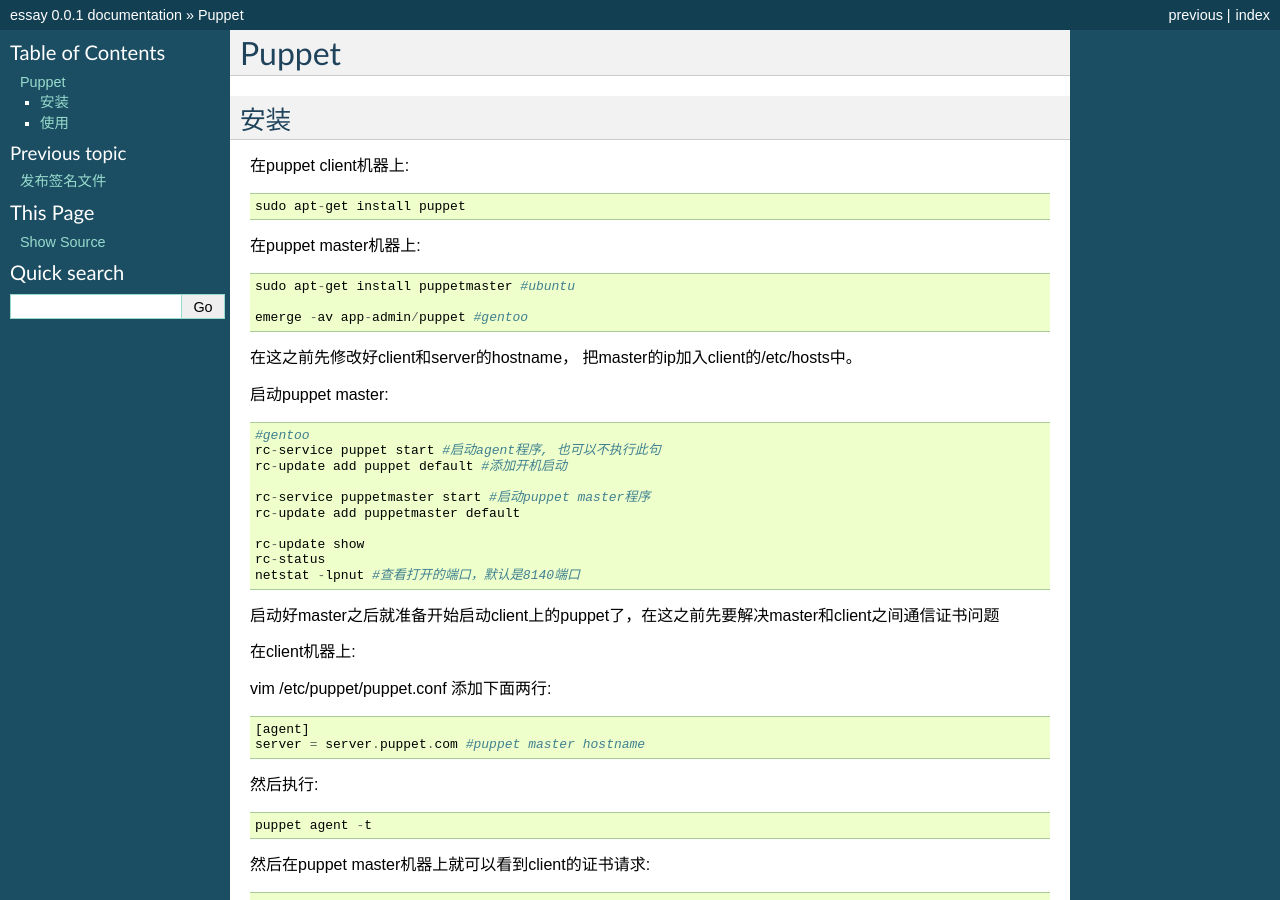
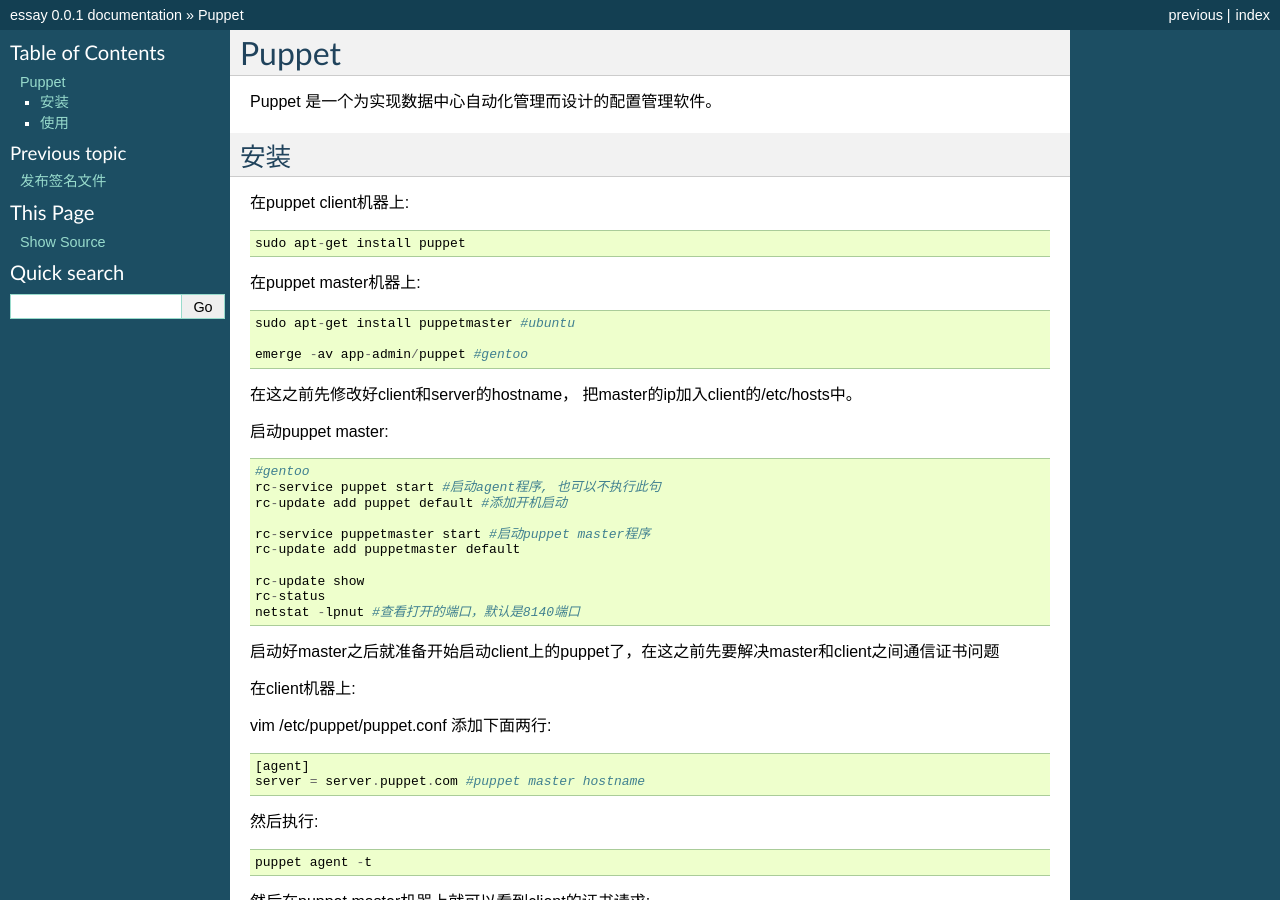
Before and after one commit to largetalk/newdatum, a Sphinx documentation site: the page built from notes/source/201310/puppet.rst, in a window 1280 px wide and 900 px high. Built offline with Sphinx 7.4.7, drawn with Linux system fonts in a browser that asks for light colours; formulas are drawn with MathJax 3.

Commit message:
add puppet

```diff
--- a/notes/source/201310/puppet.rst
+++ b/notes/source/201310/puppet.rst
@@ -1,6 +1,8 @@
 ==================
 Puppet
 ==================
+
+Puppet 是一个为实现数据中心自动化管理而设计的配置管理软件。
 
 安装
 ===========
```
